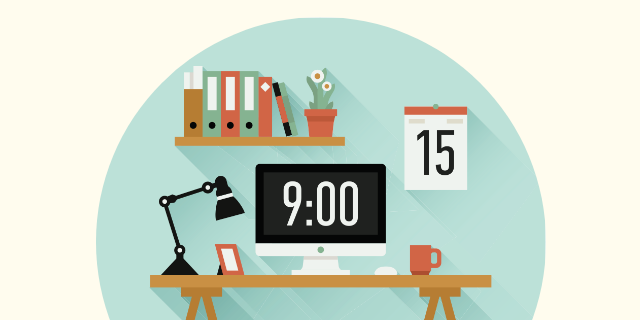
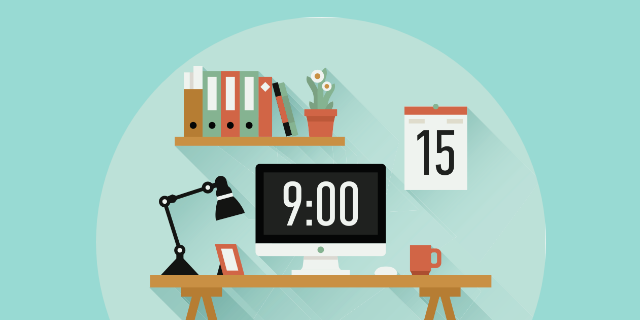
Before and after one commit to meritmalling/mkt, a plain HTML site: page index.html in a window 1280 px wide. Shown: the part 99-419 px from the top of the page, without its empty margins (319-959 px from the left). Drawn offline with nearby package versions, Linux system fonts and the light colour scheme.

Commit message:
new color

```diff
--- a/index.html
+++ b/index.html
@@ -52,7 +52,7 @@
   <div id='buffer'></div>
   <div class="row about">
     <div class='noselect'>
-      <img id='grandma' src='images/grandma.png'>
+      <!-- <img id='grandma' src='images/grandma.png'> -->
     </div>
     <div class='aboutme'>
       <h4 class='smallcaps'>Hi I'm Merit, a web developer based in Seattle. </h4>
--- a/style.css
+++ b/style.css
@@ -1,7 +1,7 @@
 body{
     margin: 0 auto;
     text-align: center;
-    background-color: #FFFCEE;
+    background-color: #98DAD3;
     font-family: 'Poiret One', cursive;
 }
 .circles {
```
